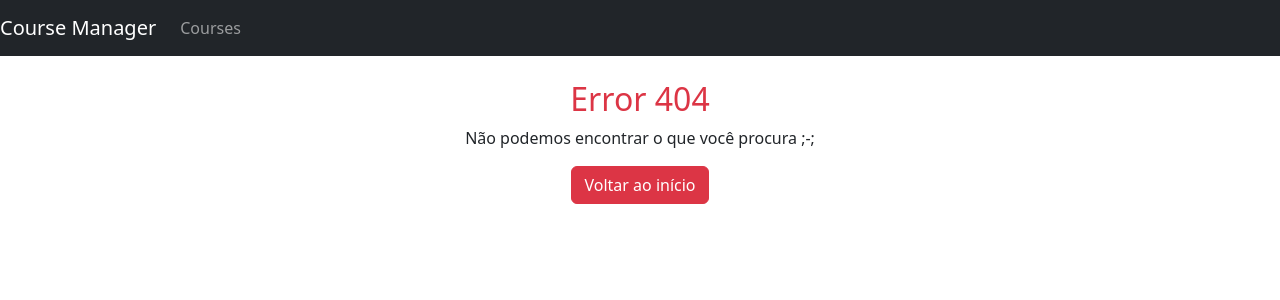
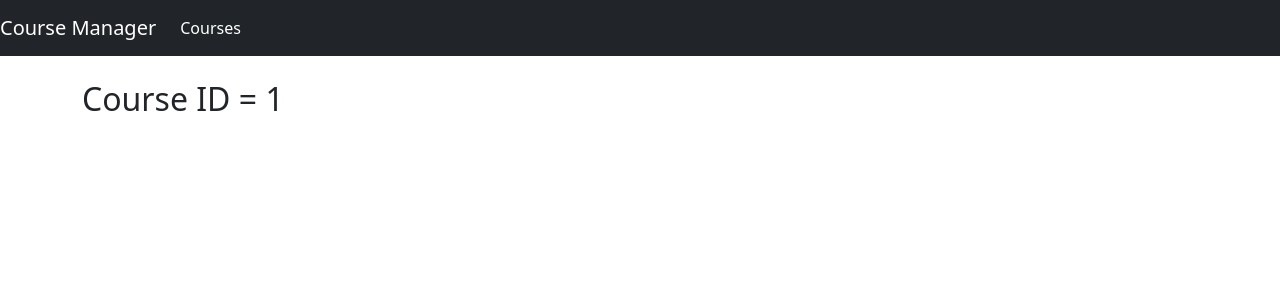
Before and after one commit to anderrf/course-manager, an Angular app: page /courses/info/1 in a window 1280 px wide. Before the commit this address had no page. Shown: the top 300 px of the page. Built offline with nearby package versions, Linux system fonts and the light colour scheme.

Commit message:
Path variables on routing

```diff
--- /dev/null
+++ b/src/app/courses/course-info.component.html
@@ -0,0 +1 @@
+<h2>Course ID = {{courseId}}</h2>
--- /dev/null
+++ b/src/app/courses/course-info.component.ts
@@ -0,0 +1,20 @@
+import { Component, OnInit } from "@angular/core";
+import { ActivatedRoute } from "@angular/router";
+
+@Component({
+  templateUrl: './course-info.component.html'
+})
+export class CourseInfoComponent implements OnInit{
+
+  courseId : number = 0;
+
+  constructor(private activatedRoute : ActivatedRoute){}
+
+  ngOnInit() : void{
+    let routeId = this.activatedRoute.snapshot.paramMap.get('id') == null ? null : this.activatedRoute.snapshot.paramMap.get('id');
+    if(routeId != null){
+      this.courseId = +routeId;
+    }
+  }
+
+}
--- a/src/app/courses/course-list.component.html
+++ b/src/app/courses/course-list.component.html
@@ -27,7 +27,9 @@
       <td>
         <app-star [rating]="course.rating"></app-star>
       </td>
-      <td></td>
+      <td>
+        <a [routerLink]="['/courses/info', course.id]" class="btn btn-success">Editar</a>
+      </td>
     </tr>
   </tbody>
 </table>
--- a/src/app/error-404/error-404.component.html
+++ b/src/app/error-404/error-404.component.html
@@ -1,5 +1,5 @@
 <div class="text-center">
   <h2 class="text-danger">Error 404</h2>
   <p>Não podemos encontrar o que você procura ;-;</p>
-  <a href="/" class="btn btn-danger">Voltar ao início</a>
+  <a [routerLink]="['/']" class="btn btn-danger">Voltar ao início</a>
 </div>
--- a/src/app/nav-bar/nav-bar.component.html
+++ b/src/app/nav-bar/nav-bar.component.html
@@ -1,5 +1,5 @@
 <nav class="navbar navbar-expand-lg navbar-dark bg-dark">
-  <a href="#" class="navbar-brand">Course Manager</a>
+  <a [routerLink]="['/courses']" class="navbar-brand">Course Manager</a>
 
   <button class="navbar-toggler" type="button" data-toggle="collapse" data-target="#navbarSupportedContent"
       aria-controls="navbarSupportedContent" aria-expanded="false" aria-label="Toggle navigation">
@@ -9,7 +9,7 @@
   <div class="collapse navbar-collapse" id="navbarSupportedContent">
       <ul class="navbar-nav mr-auto">
           <li class="nav-item">
-              <a href="#" class="nav-link">Courses</a>
+              <a [routerLink]="['/courses']" routerLinkActive="active"  class="nav-link">Courses</a>
           </li>
       </ul>
   </div>
```
Also changed, not shown: src/app/app.module.ts (+8 -3 lines).
